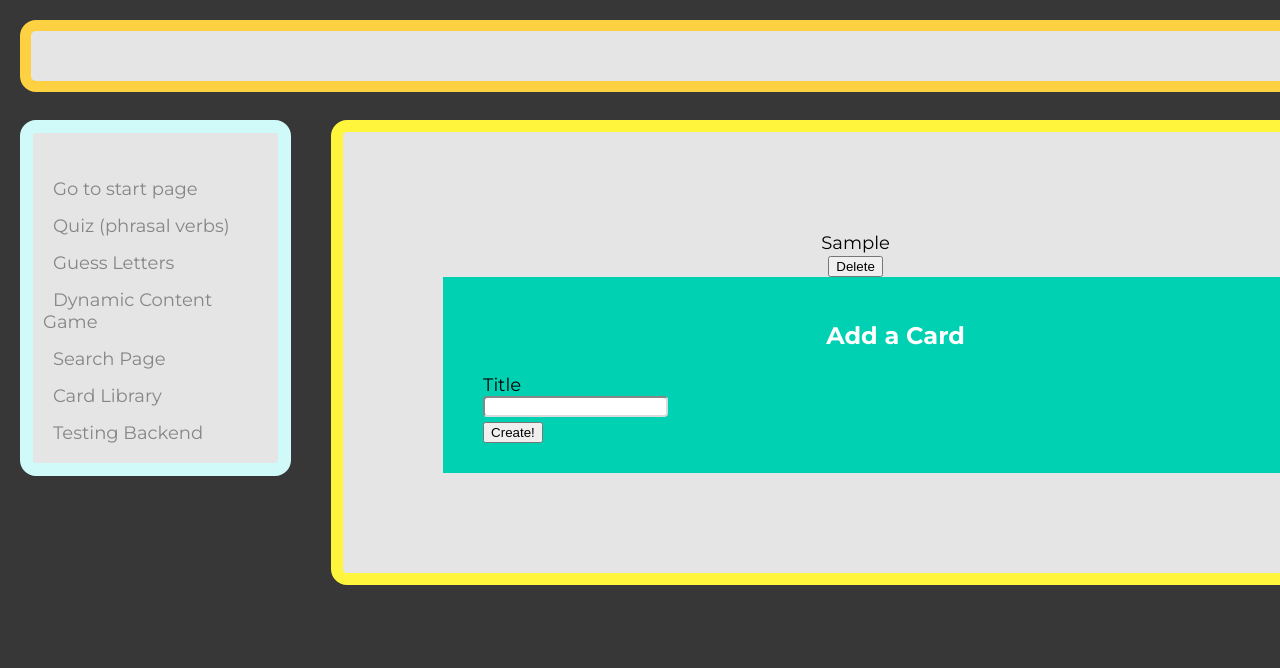
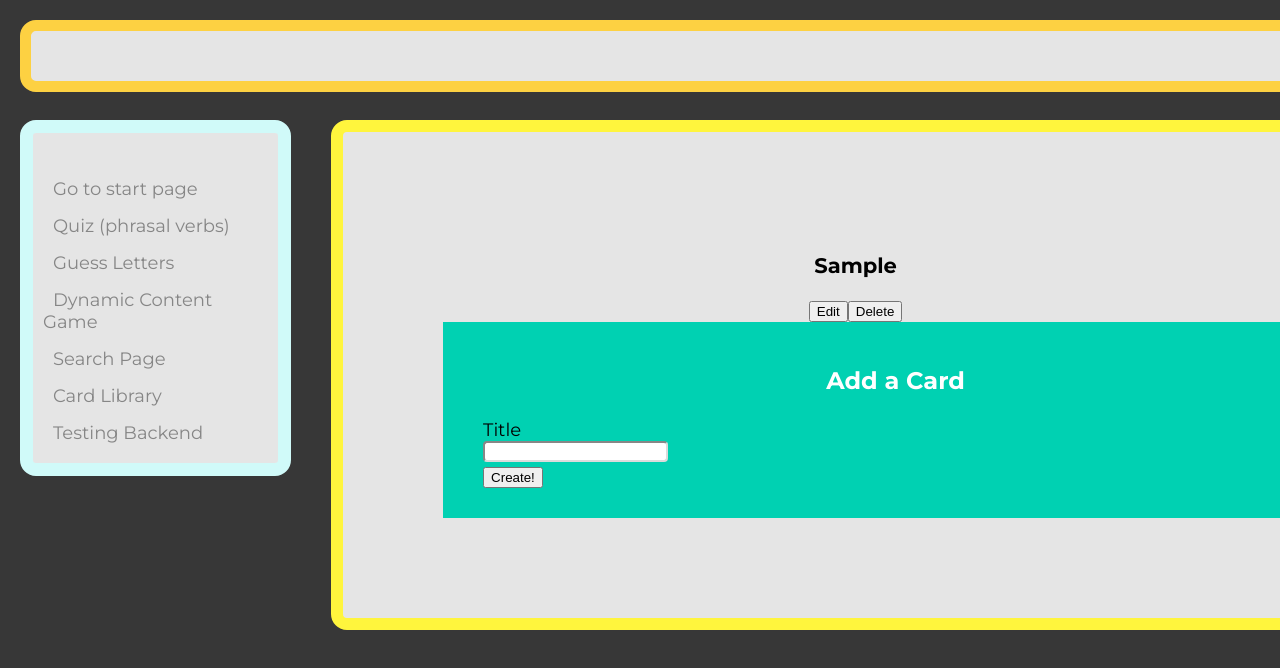
Before and after one commit to kindheart-is-good/education-entertainment, a React (Create React App) app: page /card-library in a window 1280 px wide. Both pictures are taken after typing "Sample" into the empty fields and a click on the button "Create!". Shown: the top 668 px of the page. Built offline with nearby package versions, Linux system fonts and the light colour scheme.

Commit message:
Card Library: Added ability for users to edit and save items.

```diff
--- a/src/pages/CardLibrary/CardLibrary.jsx
+++ b/src/pages/CardLibrary/CardLibrary.jsx
@@ -6,6 +6,16 @@ import CardList from "./componentsLocal/CardList";
 const CardLibrary = () => {
 
     const [cards, setCards] = useState([]);
+
+    const editCardById = (id, newTitle) => {
+        const updatedCards = cards.map((card) => {
+            if (card.id === id) {
+                return { ...card, title: newTitle };
+            }
+            return card;
+        });
+        setCards(updatedCards);
+    };
 
     const deleteCardById = (id) => {
       const updatedCards = cards.filter((card) => {
@@ -29,7 +39,7 @@ const CardLibrary = () => {
     return (
         /*<div>number of elements in cards array is: {cards.length}</div>*/
         <div className={styles.content}>
-            <CardList cards={cards} onDelete={deleteCardById} />
+            <CardList cards={cards} onEdit={editCardById} onDelete={deleteCardById} />
             <CardCreate onCreate={createCard} />
         </div>
     )
--- a/src/pages/CardLibrary/componentsLocal/CardEdit.jsx
+++ b/src/pages/CardLibrary/componentsLocal/CardEdit.jsx
@@ -1,13 +1,27 @@
-import React from "react";
+import React, {useState} from "react";
 import styles from "./Cards.module.css";
 
-const CardEdit = () => {
+const CardEdit = ({ card, onSubmit }) => {
+    const [title, setTitle] = useState(card.title);
+
+    const handleSubmit = (event) => {
+        event.preventDefault();     // To cancel the default behaviour which is for the browser to try to handle the submission process itself.
+        //console.log('~~~ New title:', title);
+        onSubmit(card.id, title);
+    }
+
+    const handleChange = (event) => {
+        setTitle(event.target.value);
+    }
 
     return (
-        //<div className={styles.content}>
-        <div>
-
-        </div>
+        <form className={styles.bookEdit} onSubmit={handleSubmit}>
+            <label>Title</label>
+            <input className={styles.input} value={title} onChange={handleChange} />
+            <button className={styles.buttonIsPrimary}>
+                Save
+            </button>
+        </form>
     )
 }
 
--- a/src/pages/CardLibrary/componentsLocal/CardList.jsx
+++ b/src/pages/CardLibrary/componentsLocal/CardList.jsx
@@ -2,10 +2,10 @@ import React from "react";
 import CardShow from "./CardShow";
 import styles from "./Cards.module.css";
 
-const CardList = ({ cards, onDelete }) => {
+const CardList = ({ cards, onEdit, onDelete }) => {
 
     const renderedCards = cards.map((card) => {
-        return <CardShow key={card.id} card={card} onDelete={onDelete} />
+        return <CardShow key={card.id} card={card} onEdit={onEdit} onDelete={onDelete} />
     })
 
     return (
--- a/src/pages/CardLibrary/componentsLocal/CardShow.jsx
+++ b/src/pages/CardLibrary/componentsLocal/CardShow.jsx
@@ -1,17 +1,36 @@
-import React from "react";
+import React, {useState} from "react";
 import styles from "./Cards.module.css";
+import CardEdit from "./CardEdit";
 
-const CardShow = ({ card, onDelete }) => {
+const CardShow = ({ card, onEdit, onDelete }) => {
+    const [showEdit, setShowEdit] = useState(false);
 
-    const handleClick = () => {
+    const handleEditClick = () => {
+        setShowEdit(!showEdit);
+    }
+
+    const handleDeleteClick = () => {
         onDelete(card.id);
+    }
+
+    const handleSubmit = (id, newTitle) => {
+        setShowEdit(false);
+        onEdit(id, newTitle);
+    }
+
+    let content = <h3>{card.title}</h3>;
+    if (showEdit) {
+        content = <CardEdit card={card} onSubmit={handleSubmit} />;
     }
 
     return (
         <div className={styles.cardShow}>
-            {card.title}
+            <div>{content}</div>
             <div className={styles.actions}>
-                <button className={styles.delete} onClick={handleClick}>
+                <button className={styles.edit} onClick={handleEditClick}>
+                    Edit
+                </button>
+                <button className={styles.delete} onClick={handleDeleteClick}>
                     Delete
                 </button>
             </div>
```
